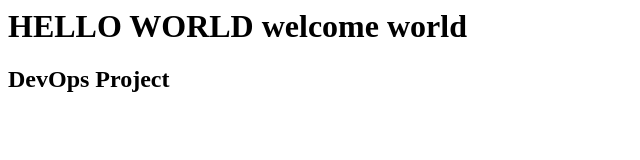
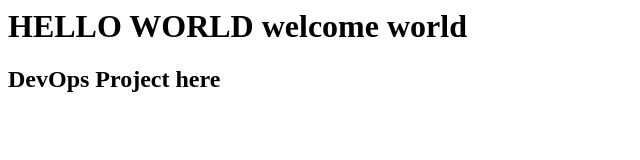
Before and after one commit to aamishhussain23/basic-HTML, a plain HTML site: page index.html in a window 1280 px wide. Shown: the full height of the page, 0-640 px from the left. Drawn offline with Linux system fonts and the light colour scheme.

Commit message:
Update index.html

```diff
--- a/index.html
+++ b/index.html
@@ -1,2 +1,2 @@
 <h1>HELLO WORLD welcome world</h1>
-<h2>DevOps Project</h2>
+<h2>DevOps Project here</h2>
```
